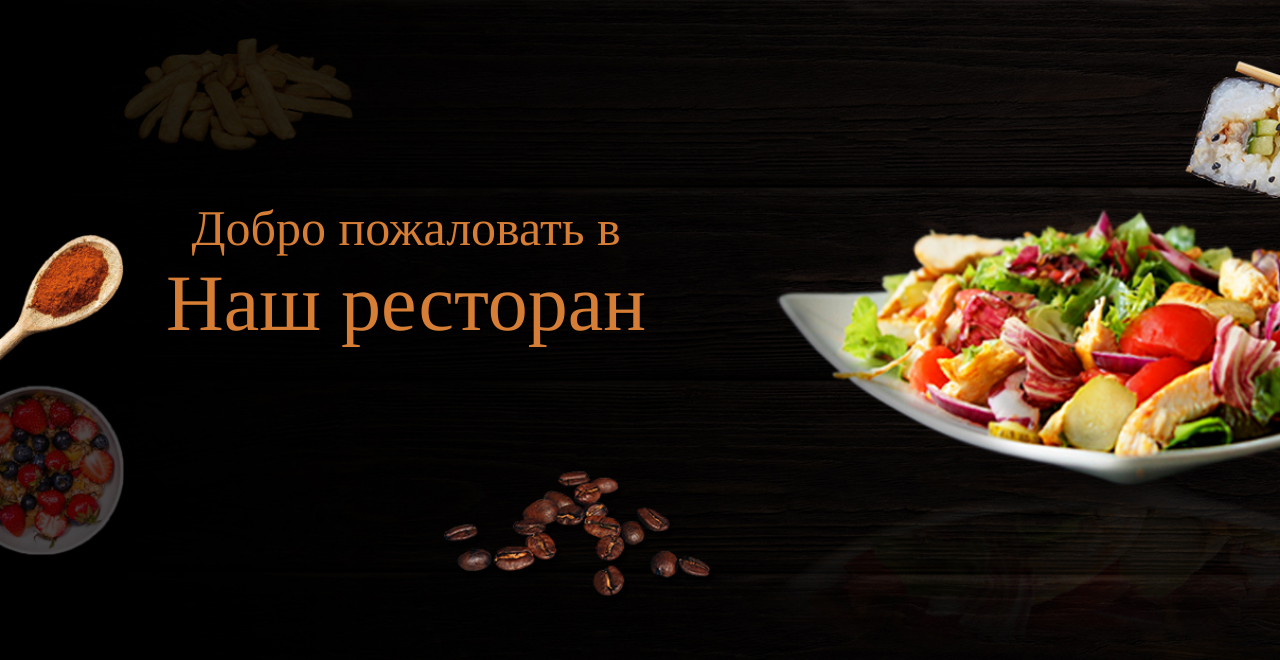
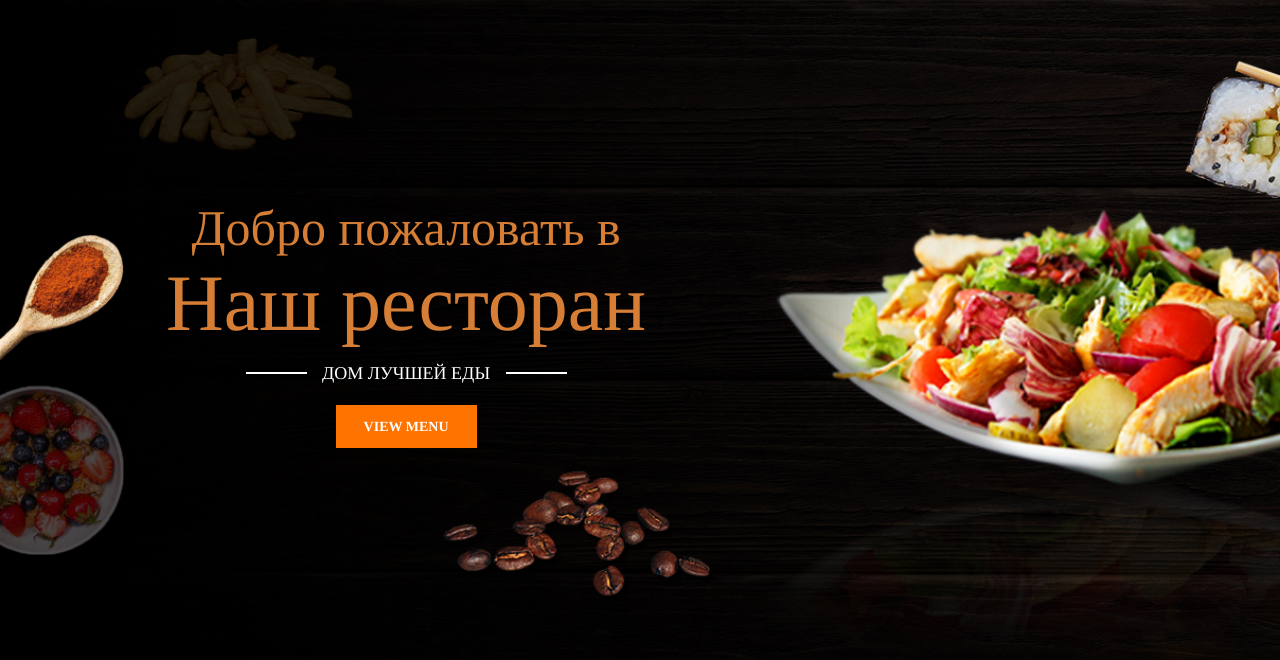
Before and after one commit to Scorpion96522/Restaurant, a plain HTML site: page index.html in a window 1280 px wide. Shown: the part 140-800 px from the top of the page. Drawn offline with Linux system fonts and the light colour scheme.

Commit message:
made a headline

```diff
--- a/css/style.css
+++ b/css/style.css
@@ -515,13 +515,14 @@ body {
     color: #D67E35;
     font-weight: 400;
     font-size: 50px;
-    font-family: 'Tinos';
+    font-family: 'Tinos' sans-serif;
     line-height: 57px;
     margin-top: 222px;
 }
 
 .header__subtitle {
-    font-family: 'Tinos';
+    margin-bottom: 12px;
+    font-family: 'Tinos' sans-serif;
     font-style: normal;
     font-weight: 400;
     font-size: 80px;
@@ -529,4 +530,50 @@ body {
     color: #D67E35;
 }
 
+.header__suptitle {
+    /* margin-top: 12px; */
+    font-family: 'Open Sans' sans-serif;
+    font-style: normal;
+    font-weight: 400;
+    font-size: 18px;
+    line-height: 25px;
+    color: #fff;
+}
+
+.header__suptitle::before {
+    position: absolute;
+    content: '';
+    height: 2px;
+    width: 61px;
+    background-color: #fff;
+    top: 172px;
+    left: 80px;
+}
+
+.header__suptitle::after {
+    position: absolute;
+    content: '';
+    height: 2px;
+    width: 61px;
+    background-color: #fff;
+    top: 172px;
+    left: 340px;
+}
+
+.header__button {
+    background-color: #FF7400;
+    padding: 14px 28px;
+    color: #fff;
+    text-decoration: none;
+    font-weight: 700;
+    font-size: 14px;
+    line-height: 19px;
+    font-family: 'Open Sans' sans-serif;
+    transition: background-color .3s  linear;
+}
+
+.header__button:hover, .header__button:focus, .header__button:active {
+    background-color: hsl(27, 98%, 24%);
+}
+
 /* end header down styles  */
--- a/index.html
+++ b/index.html
@@ -57,12 +57,19 @@
 
                 <!-- Start Title  -->
                 <div class="header__down">
-                    <h1 class="header__title">
+                    <div class="header__title">
                         Добро пожаловать в
-                        <div class="header__subtitle">
+                        <h1 class="header__subtitle">
                             Наш ресторан
+                        </h1>
+                        <h2 class="header__suptitle">
+                            ДОМ ЛУЧШЕЙ ЕДЫ
+                        </h2>
+                        <div class="header__btn">
+                            <a class="header__button" href="#!">VIEW MENU</a>
                         </div>
-                    </h1>
+                    </div>
+
 
                 </div>
                 <!-- End title  -->
```
